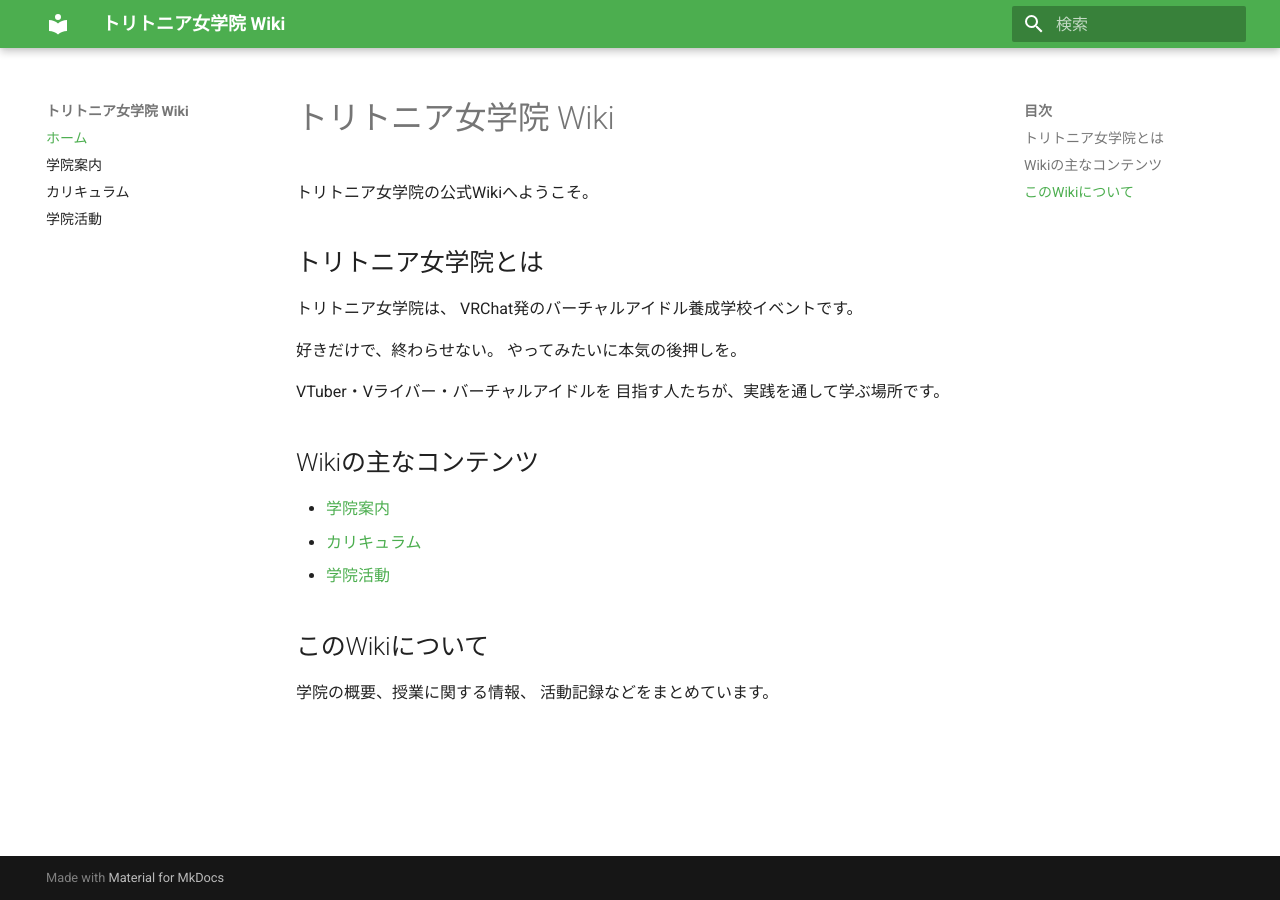
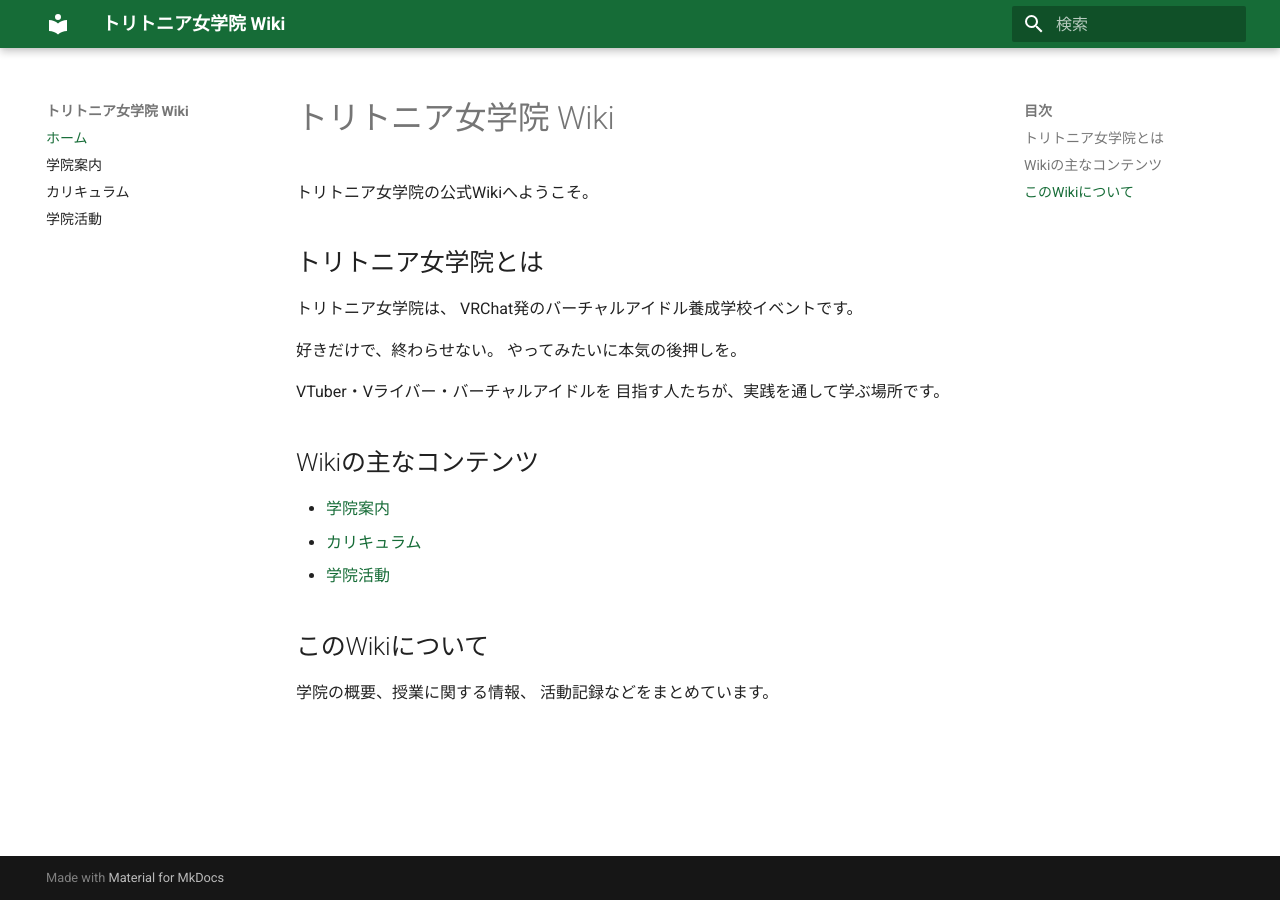
Before and after one commit to toritonia/wiki, an MkDocs documentation site: the page built from docs/index.md, in a window 1280 px wide. Built offline with MkDocs 1.6.1 and Material for MkDocs 9.7.7, drawn with Linux system fonts in a browser that asks for light colours.

Commit message:
Modify color palette and include extra CSS file
Updated color palette and added extra CSS.

```diff
--- a/mkdocs.yml
+++ b/mkdocs.yml
@@ -14,8 +14,8 @@ theme:
 
   palette:
     - scheme: default
-      primary: green
-      accent: green
+      primary: custom
+      accent: custom
 
   features:
     - navigation.sections
@@ -24,6 +24,9 @@ theme:
     - search.suggest
     - search.highlight
     - content.code.copy
+
+extra_css:
+  - stylesheets/extra.css
 
 font:
     text: Noto Sans JP         # 本文用フォント（Google Fontsから自動読み込み）
```
